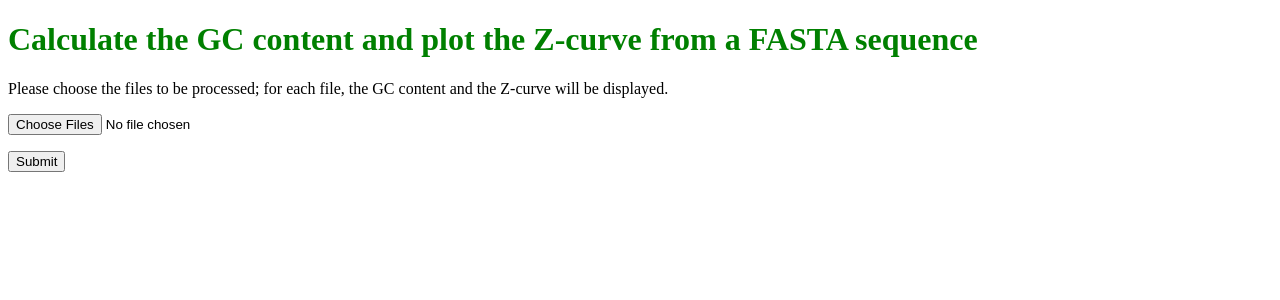
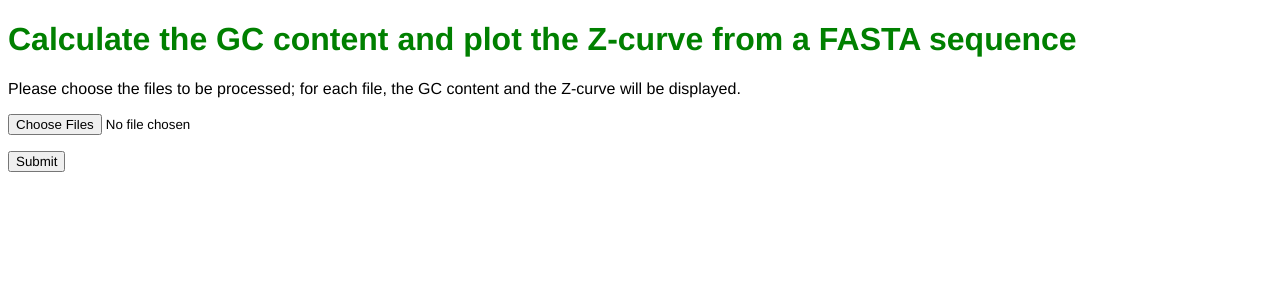
Before and after one commit to aurazelco/plotZcurve, a Flask app: page / in a window 1280 px wide. Shown: the top 300 px of the page. Run offline with Flask 2, Linux system fonts and the light colour scheme; parts of the project's set-up code (start-up, migrations or seed data) failed here and were passed over.

Commit message:
Changes html font to helvetica

```diff
--- a/flask_interface/app/templates/main_input.html
+++ b/flask_interface/app/templates/main_input.html
@@ -5,6 +5,11 @@
 
   <!-- Style of the page -->
   <style>
+    /* sets whole page to use Helvetica for font */
+    html * {
+    font-family: Helvetica !important;
+    }
+    /*  Main titles green */
     h1 {
       color: green;
     }
```
